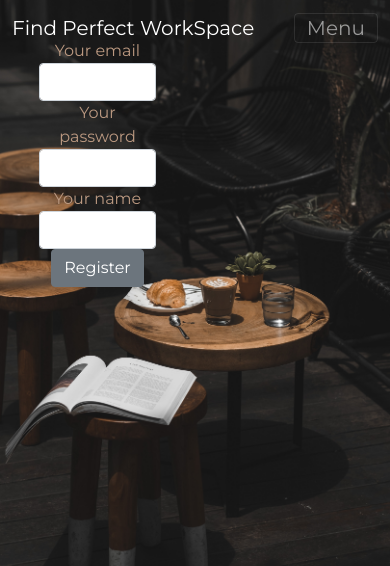
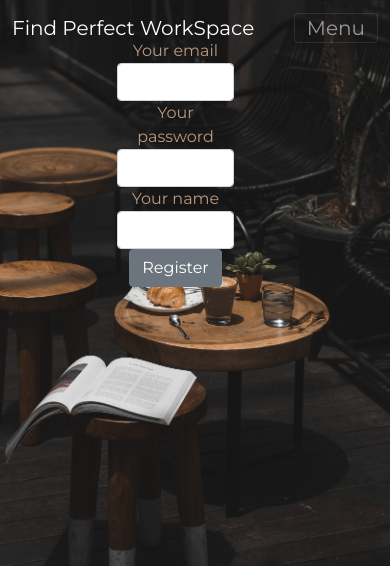
Before and after one commit to matzieba/cofehause, a Flask app: page /register in a window 390 px wide. Shown: the top 566 px of the page. Run offline with Flask 2, Linux system fonts and the light colour scheme; some libraries are stand-ins or nearby versions.

Commit message:
froms styling + responsive table

```diff
--- a/forms.py
+++ b/forms.py
@@ -1,7 +1,6 @@
 from flask_wtf import FlaskForm
 from wtforms import StringField, SubmitField, PasswordField
 from wtforms.validators import DataRequired, URL, Email
-from flask_ckeditor import CKEditorField
 from wtforms import widgets, SelectMultipleField
 
 class UserRegisterForm(FlaskForm):
@@ -22,7 +21,7 @@ class MultiCheckboxField(SelectMultipleField):
 class CofeHause(FlaskForm):
     name = StringField("Name", validators=[DataRequired()])
     adres = StringField("Adres", validators=[DataRequired()])
-    google_maps = StringField("Google Maps URL", validators=[DataRequired(),URL()])
+    google_maps = StringField("Google Maps URL", validators=[DataRequired(), URL()])
     files_cofe = [i*'☕' for i in range(1,6)]
     cofe_quality = MultiCheckboxField('Cofe quality', choices=files_cofe)
     files_wifi = [i * '⚡' for i in range(1, 6)]
--- a/main.py
+++ b/main.py
@@ -167,4 +167,3 @@ if __name__ == "__main__":
 # TODO: register/login Form Styling
 # TODO: contact form
 # TODO: lounching the app
-# TODO: login manager??
--- a/static/css/styles.css
+++ b/static/css/styles.css
@@ -2,11 +2,13 @@ body {
     font-family: 'Montserrat';
     text-align:center;
     color: #BB9981;
+
 }
 .jumbotron{
      background-image: url("../img/back1.jpg");
      background-size: cover;
      background-repeat: no-repeat;
+
 }
 
 h1 {
@@ -37,10 +39,12 @@ h1 {
 }
 
 .registerform {
-    padding:10%;
-    width:50%;
+    width:30%;
     text-align:center;
+    margin:10% 30% 10% 30%;
+
 }
+
 
 .flashes {
     padding-top:8%;
--- a/templates/index.html
+++ b/templates/index.html
@@ -7,7 +7,7 @@
 <div class = 'head'>
     <h1>Welcome to the best Cofe Hauses in KRK</h1>
 </div>
-<div class = "cafes">
+<div class = "cafes table-responsive">
     {% block content %}
   <table id="cafes" class="table table-striped">
     <thead>
--- a/templates/register.html
+++ b/templates/register.html
@@ -4,7 +4,7 @@
 
 
 {% block body %}
-<body class="jumbotron">
+<body class="jumbotron text-center">
     <div class = 'registerform'>
         {{ wtf.quick_form(form, novalidate=True, button_map={"submit": "secondary"}) }}
     </div>
```
Also changed, not shown: cofehauses.db.
